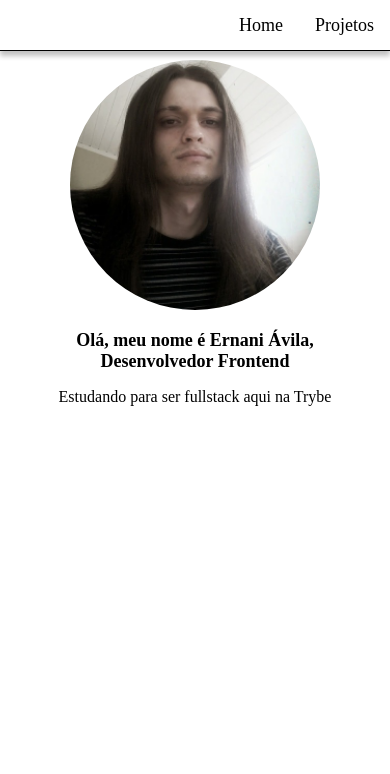
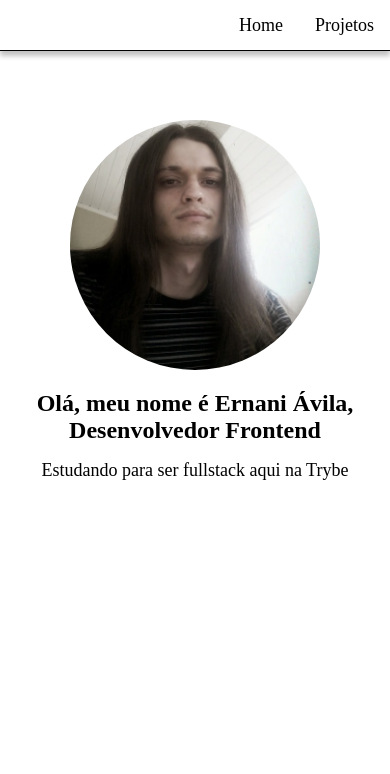
Before and after one commit to ernanicavila/portifolio, a plain HTML site: page index.html in a window 390 px wide. Shown: the top 774 px of the page. Drawn offline with Linux system fonts and the light colour scheme.

Commit message:
changed layout into some components

```diff
--- a/components/styles/index.css
+++ b/components/styles/index.css
@@ -1,5 +1,5 @@
 #mainTitle {
-  font-size: 20px;
+  font-size: 24px;
   margin: 20px auto;
 }
 .mainLetter p {
@@ -32,19 +32,15 @@
     width: 100%;
     display: flex;
     flex-direction: column;
-    margin: 20px auto;
   }
   #mainTitle h1 {
     text-align: center;
-    font-size: 18px;
+    font-size: 24px;
   }
 
   #mainTitle p {
     margin: 16px auto;
     text-align: center;
-    font-size: 16px;
-  }
-  #mainSection {
-    margin: 60px auto;
+    font-size: 18px;
   }
 }
--- a/components/styles/main.css
+++ b/components/styles/main.css
@@ -11,7 +11,7 @@ body {
 
 @media screen and (max-width: 768px) {
   #mainSection {
-    margin: 60px auto;
+    margin: 120px auto;
   }
   body {
     background-color: white;
--- a/components/styles/projects.css
+++ b/components/styles/projects.css
@@ -38,7 +38,7 @@ header h1 {
     padding: 4px;
     display: flex;
     flex-direction: column;
-    margin: 8px auto;
+    margin: 16px auto;
   }
   .textProject {
     margin: 4px auto;
--- a/index.html
+++ b/index.html
@@ -1,13 +1,13 @@
 <!DOCTYPE html>
 <html>
-  <script
-    src="components/header/index.js"
-    type="text/javascript"
-    defer
-  ></script>
-  <script src="components/footer/index.js" type="text/javascript"></script>
   <main-header></main-header>
   <head>
+    <script
+      src="components/header/index.js"
+      type="text/javascript"
+      defer
+    ></script>
+    <script src="components/footer/index.js" type="text/javascript"></script>
     <meta name="viewport" content="width=device-width, initial-scale=1.0" />
     <link rel="stylesheet" href="components/styles/index.css" />
     <link rel="stylesheet" href="components/styles/main.css" />
```
